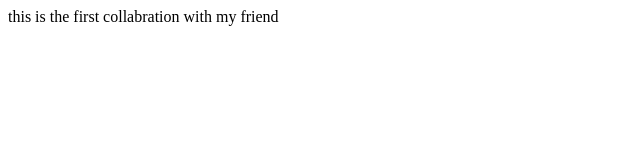
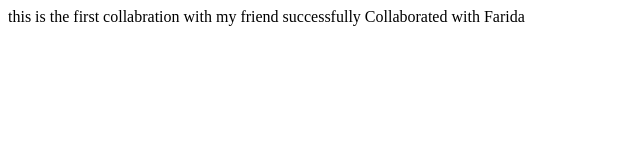
Before and after one commit to Farida594/git-collab, a plain HTML site: page index.html in a window 1280 px wide. Shown: the whole page, without its empty margins (0-640 px from the left). Drawn offline with Linux system fonts and the light colour scheme.

Commit message:
Collaborated Successfully

```diff
--- a/index.html
+++ b/index.html
@@ -7,5 +7,6 @@
 </head>
 <body>
    this is the first collabration with my friend
+   successfully Collaborated with Farida
 </body>
 </html>
```
